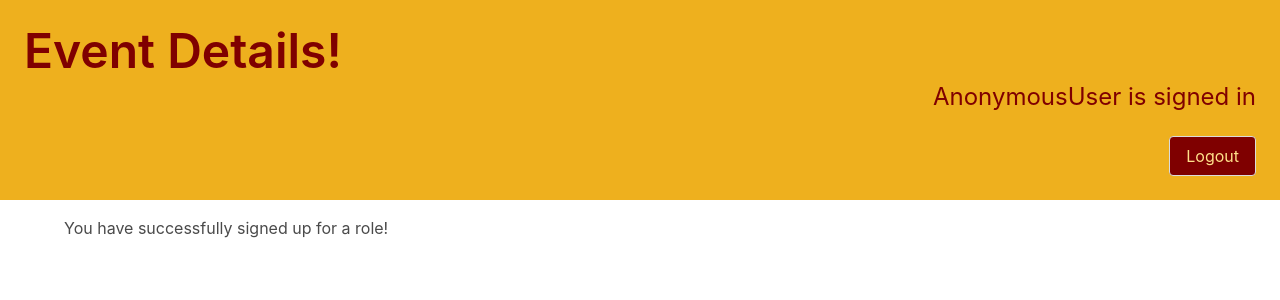
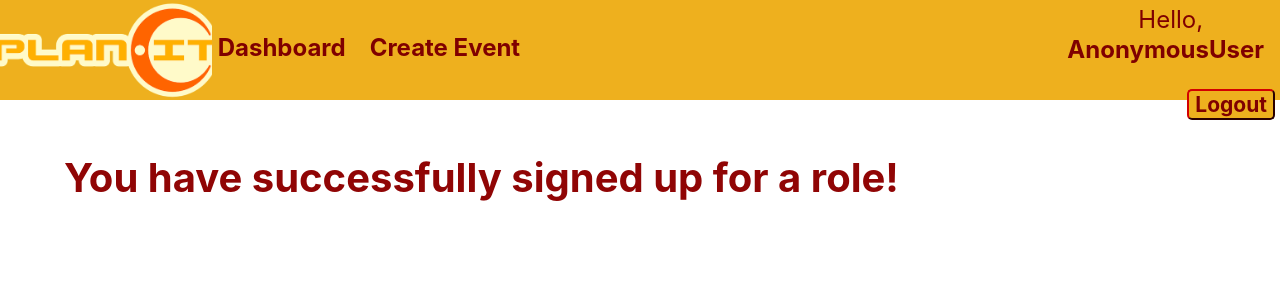
Before and after one commit to mikeryu/westmont-cs130-f23-team-gold, a Django app: template our_site/planner/templates/planner/signupRoles.html in a window 1280 px wide. Shown: the top 300 px of the page. Run offline with Django 4.2, Linux system fonts and the light colour scheme; the template is opened without the code that fills it, so the values that code supplies are empty.

Commit message:
edited the signUp html

```diff
--- a/our_site/planner/templates/planner/signupRoles.html
+++ b/our_site/planner/templates/planner/signupRoles.html
@@ -1,36 +1,12 @@
-<!DOCTYPE html>
-<html lang="en">
-<head>
-    <meta charset="UTF-8">
-    <meta http-equiv="X-UA-Compatible" content="IE=edge">
-    <meta name="viewport" content="width=device-width, initial-scale=1.0">
-    <!-- Include the Bulma CSS framework for styling -->
-    <link rel="stylesheet"
-          href="https://cdn.jsdelivr.net/npm/bulma@0.9.3/css/bulma.min.css">
-    <title>Planner</title>
-</head>
-<body>
-    <section class="hero is-small mb-4" style="background-color: #eeb01e">
-        <div class="hero-body">
-            <h1 class="title is-1" style="color: #7f0000">Event Details!</h1>
-            <p class="has-text-right subtitle is-4" style="color: #7f0000">
-                {{ user }} is signed in
-            </p>
-            <form class="has-text-right" action="{% url 'login' %}">
-                <input class="button is-default has-text-warning" style="background-color: #7f0000" type="submit" value="Logout" />
-            </form>
-        </div>
-    </section>
+{% extends 'base.html' %}
 
-
+{% block content %}
 
     <div class="container">
         <div class="container">
 
-            <p> You have successfully signed up for a role!</p>
+            <b style="font-size: 40px; color: #900505"> You have successfully signed up for a role!</b>
         </div>
+    </div>
 
-</div>
-
-</body>
-</html>
+{% endblock %}
```
